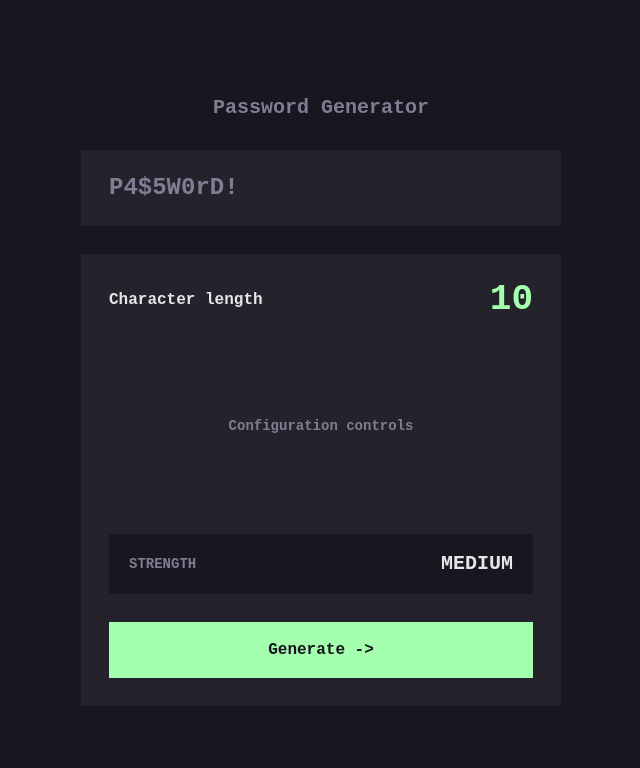
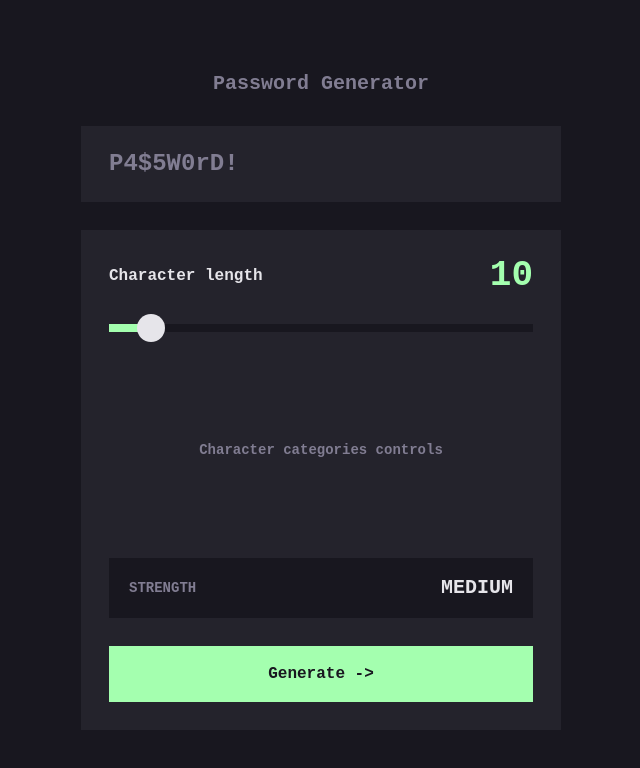
Before and after one commit to clairechabas/password-generator, a React (Vite) app: page / in a window 1280 px wide. Shown: the top 768 px of the page, without its empty margins (319-959 px from the left). Built offline with nearby package versions, Linux system fonts and the light colour scheme.

Commit message:
feat: add accessible character length slider

```diff
--- a/src/App.css
+++ b/src/App.css
@@ -43,24 +43,6 @@
   background: var(--color-surface);
 }
 
-.length-indicator {
-  display: flex;
-  align-items: center;
-  justify-content: space-between;
-  gap: var(--space-4);
-}
-
-.length-label {
-  font-size: var(--font-size-sm);
-  line-height: var(--line-height-sm);
-}
-
-.length-value {
-  color: var(--color-accent);
-  font-size: var(--font-size-xl);
-  line-height: var(--line-height-xl);
-}
-
 .controls {
   display: grid;
   place-items: center;
--- a/src/App.tsx
+++ b/src/App.tsx
@@ -1,4 +1,5 @@
 import "./App.css";
+import { CharacterLengthSlider } from "./components";
 
 export default function App() {
   return (
@@ -13,12 +14,9 @@ export default function App() {
         </div>
 
         <div className="generator-panel">
-          <div className="length-indicator">
-            <span className="length-label">Character length</span>
-            <span className="length-value">10</span>
-          </div>
+          <CharacterLengthSlider />
 
-          <div className="controls">Configuration controls</div>
+          <div className="controls">Character categories controls</div>
 
           <div className="strength-indicator">
             <span className="strength-label">Strength</span>
--- /dev/null
+++ b/src/components/CharacterLengthSlider.css
@@ -0,0 +1,84 @@
+.character-length {
+  display: flex;
+  flex-direction: column;
+  gap: var(--space-5);
+}
+
+.length-indicator {
+  display: flex;
+  align-items: center;
+  justify-content: space-between;
+  gap: var(--space-4);
+}
+
+.length-label {
+  font-size: var(--font-size-sm);
+  line-height: var(--line-height-sm);
+}
+
+.length-value {
+  color: var(--color-accent);
+  font-size: var(--font-size-xl);
+  line-height: var(--line-height-xl);
+}
+
+.length-slider {
+  width: 100%;
+  height: var(--slider-thumb-size);
+  margin: 0;
+  appearance: none;
+  cursor: pointer;
+  background: transparent;
+}
+
+.length-slider::-webkit-slider-runnable-track {
+  height: var(--slider-track-height);
+  background: linear-gradient(
+    to right,
+    var(--slider-progress-color) var(--slider-progress),
+    var(--slider-track-color) var(--slider-progress)
+  );
+}
+
+.length-slider::-moz-range-track {
+  height: var(--slider-track-height);
+  background: var(--slider-track-color);
+}
+
+.length-slider::-moz-range-progress {
+  height: var(--slider-track-height);
+  background: var(--slider-progress-color);
+}
+
+.length-slider::-webkit-slider-thumb {
+  width: var(--slider-thumb-size);
+  height: var(--slider-thumb-size);
+  margin-top: calc((var(--slider-track-height) - var(--slider-thumb-size)) / 2);
+  appearance: none;
+  border: 0;
+  border-radius: 50%;
+  background: var(--slider-thumb-color);
+}
+
+.length-slider::-moz-range-thumb {
+  width: var(--slider-thumb-size);
+  height: var(--slider-thumb-size);
+  border: 0;
+  border-radius: 50%;
+  background: var(--slider-thumb-color);
+}
+
+.length-slider:hover::-webkit-slider-thumb {
+  border: var(--slider-focus-width) solid var(--color-accent);
+  background: var(--color-background);
+}
+
+.length-slider:hover::-moz-range-thumb {
+  border: var(--slider-focus-width) solid var(--color-accent);
+  background: var(--color-background);
+}
+
+.length-slider:focus-visible {
+  outline: var(--slider-focus-width) solid var(--color-accent);
+  outline-offset: var(--slider-focus-offset);
+}
--- /dev/null
+++ b/src/components/CharacterLengthSlider.tsx
@@ -0,0 +1,34 @@
+import React from "react";
+import { MAX_LENGTH, MIN_LENGTH } from "../domain/password";
+import "./CharacterLengthSlider.css";
+
+const DEFAULT_LENGTH = 10;
+
+export function CharacterLengthSlider() {
+  const [length, setLength] = React.useState(DEFAULT_LENGTH);
+  const progress = ((length - MIN_LENGTH) / (MAX_LENGTH - MIN_LENGTH)) * 100;
+
+  return (
+    <div className="character-length">
+      <div className="length-indicator">
+        <label htmlFor="password-length" className="length-label">Character length</label>
+        <output htmlFor="password-length" className="length-value">{length}</output>
+      </div>
+
+      <input
+        type="range"
+        id="password-length"
+        min={MIN_LENGTH}
+        max={MAX_LENGTH}
+        value={length}
+        onChange={(event) => setLength(event.currentTarget.valueAsNumber)}
+        className="length-slider"
+        style={
+          {
+            "--slider-progress": `${progress}%`,
+          } as React.CSSProperties
+        }
+      />
+    </div>
+  );
+}
--- /dev/null
+++ b/src/components/index.ts
@@ -0,0 +1 @@
+export * from "./CharacterLengthSlider";
--- a/src/styles/tokens.css
+++ b/src/styles/tokens.css
@@ -48,6 +48,15 @@
   --size-button-min-height: 3.25rem;
   --size-strength-min-height: 3.75rem;
   --size-controls-placeholder: 10rem;
+
+  /* Slider */
+  --slider-track-height: 0.5rem;
+  --slider-thumb-size: 1.75rem;
+  --slider-track-color: var(--color-background);
+  --slider-progress-color: var(--color-accent);
+  --slider-thumb-color: var(--color-text-primary);
+  --slider-focus-width: 0.1875rem;
+  --slider-focus-offset: 0.25rem;
 }
 
 /* Responsive design decisions */
```
